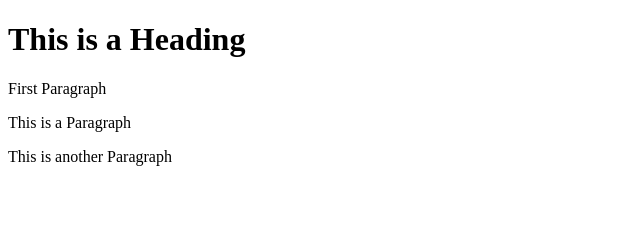
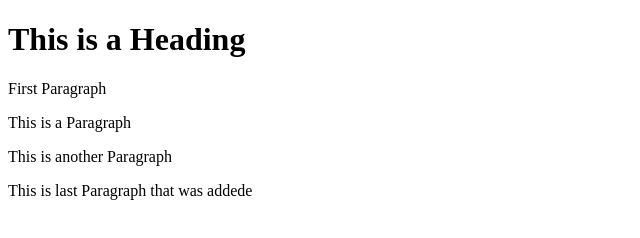
Before and after one commit to tijaabdulrahman/learning-git, a plain HTML site: page index.html in a window 1280 px wide. Shown: the whole page, without its empty margins (0-640 px from the left). Drawn offline with Linux system fonts and the light colour scheme.

Commit message:
Update index.html

```diff
--- a/index.html
+++ b/index.html
@@ -8,5 +8,6 @@
         <p>First Paragraph</p>
         <p>This is a Paragraph</p>
         <p>This is another Paragraph</p>
+        <p>This is last Paragraph that was addede</p>
     </body>
 </html>
```
